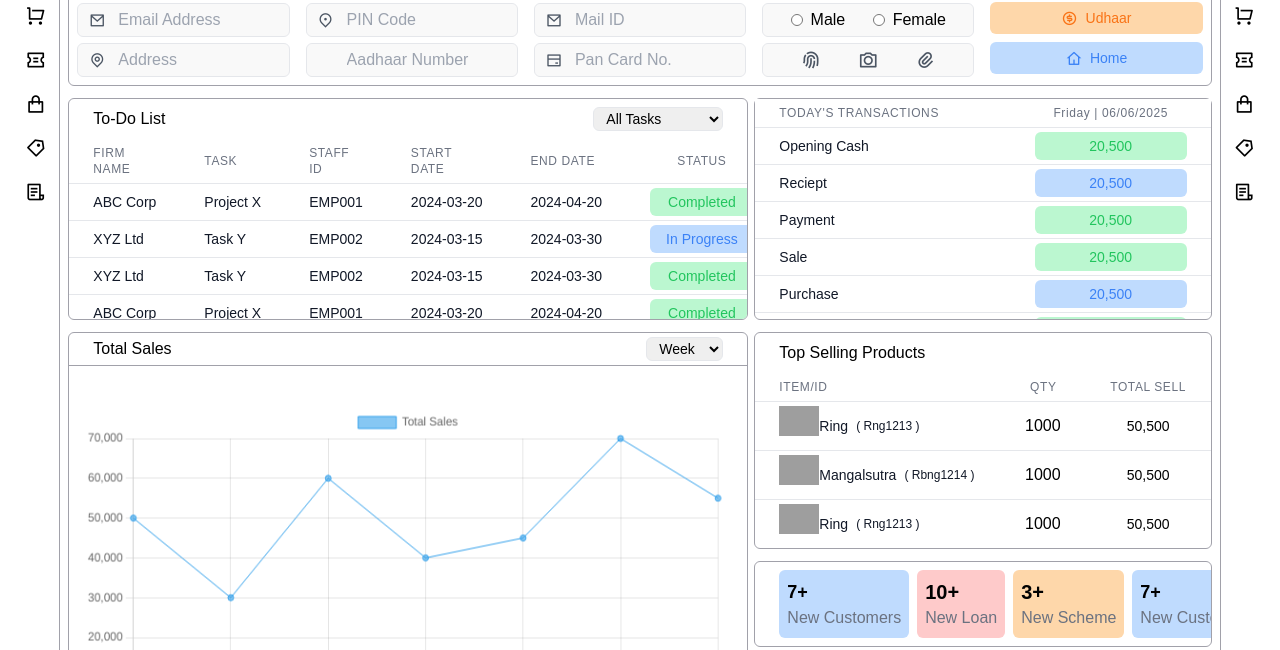
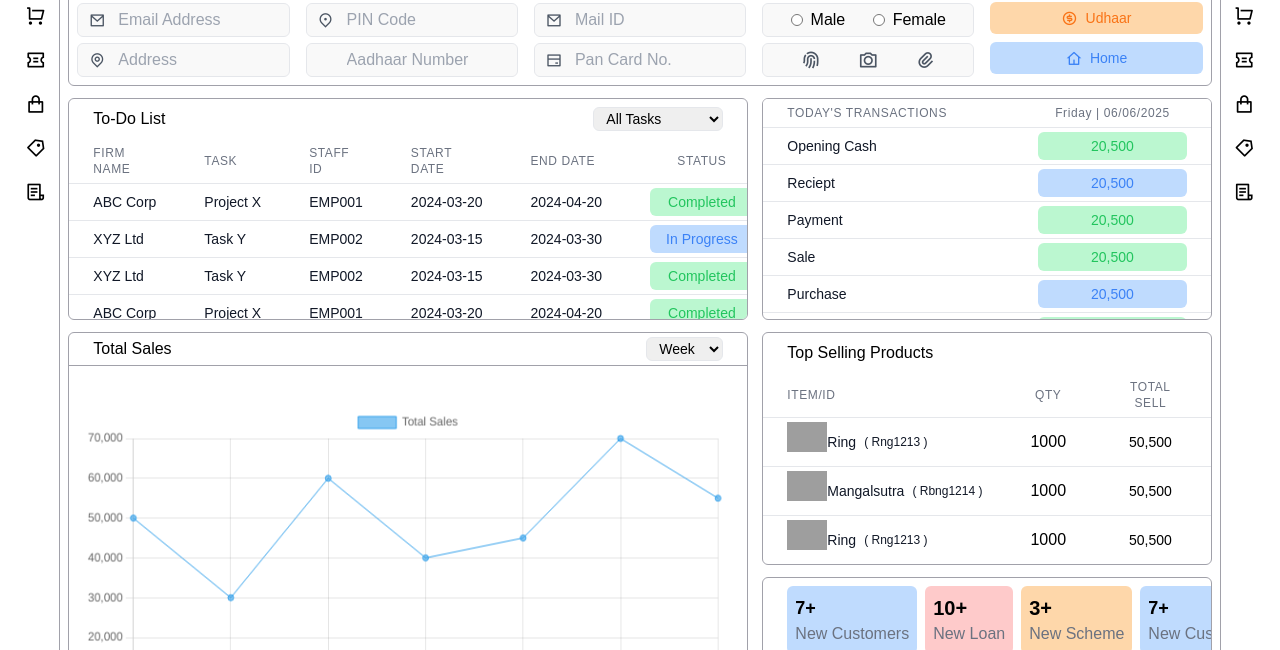
Before and after one commit to aniruddha-yalgudre/dahsboard_task, a website built with Vite: page index.html in a window 1280 px wide. Shown: the part 150-800 px from the top of the page. Built offline with nearby package versions, Linux system fonts and the light colour scheme; grey boxes are pictures that could not be loaded; some icons are missing.

Commit message:
Update index.html some alignment fixed

```diff
--- a/index.html
+++ b/index.html
@@ -448,10 +448,10 @@
              </section>
           </div>
 
-          <div class="sidebar-section flex-col w-2/5 justify-between  space-y-3 ">
+          <div class="sidebar-section flex-col w-2/5 justify-between  space-y-3 pl-2 ">
 
             <!-- transactions -->
-                <div class="w-full rounded-md  border-zinc-400 border-[1px] ">
+                <div class="w-full rounded-md  border-zinc-400 border-[1px] overflow-hidden">
                   <div class="max-h-[220px] overflow-y-auto  content">
 
                     <!-- <div class="heads flex justify-between capitalize px-6 py-2">
```
